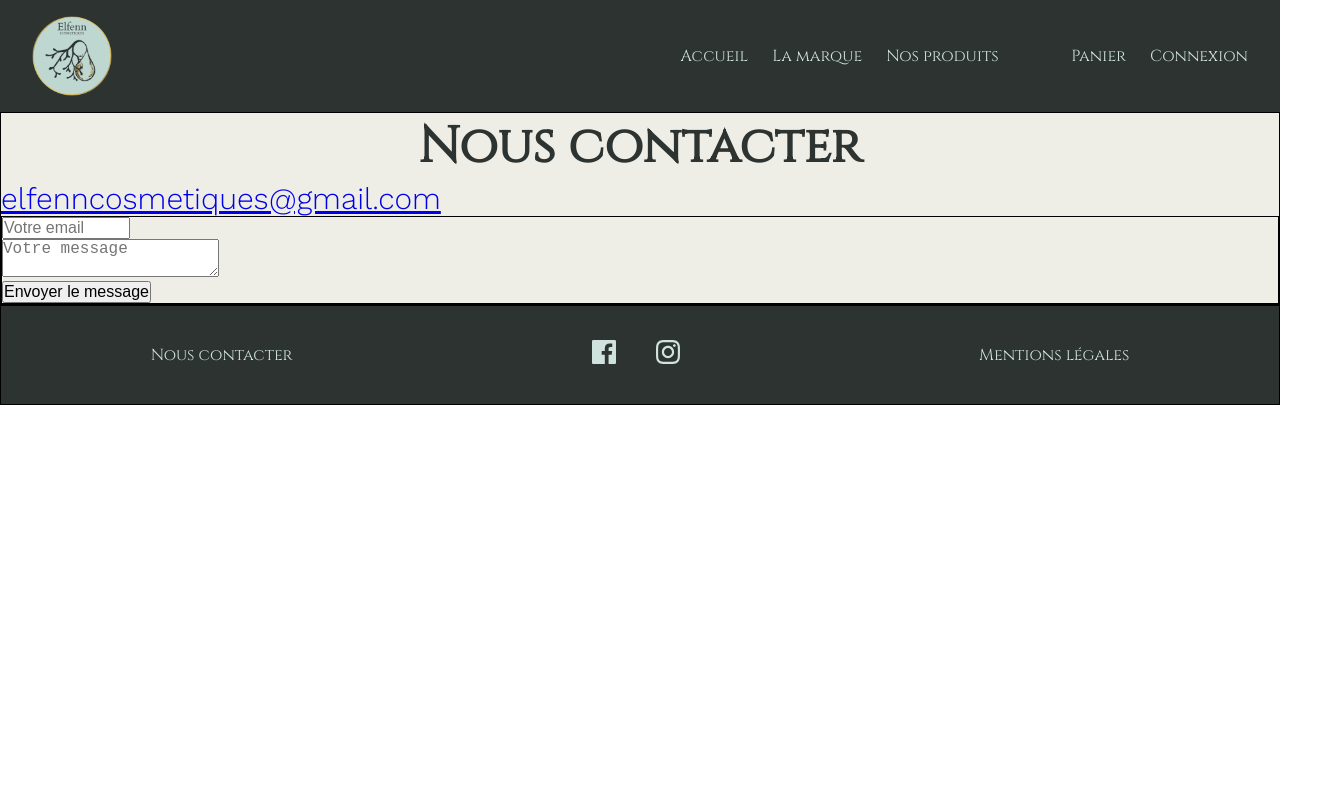
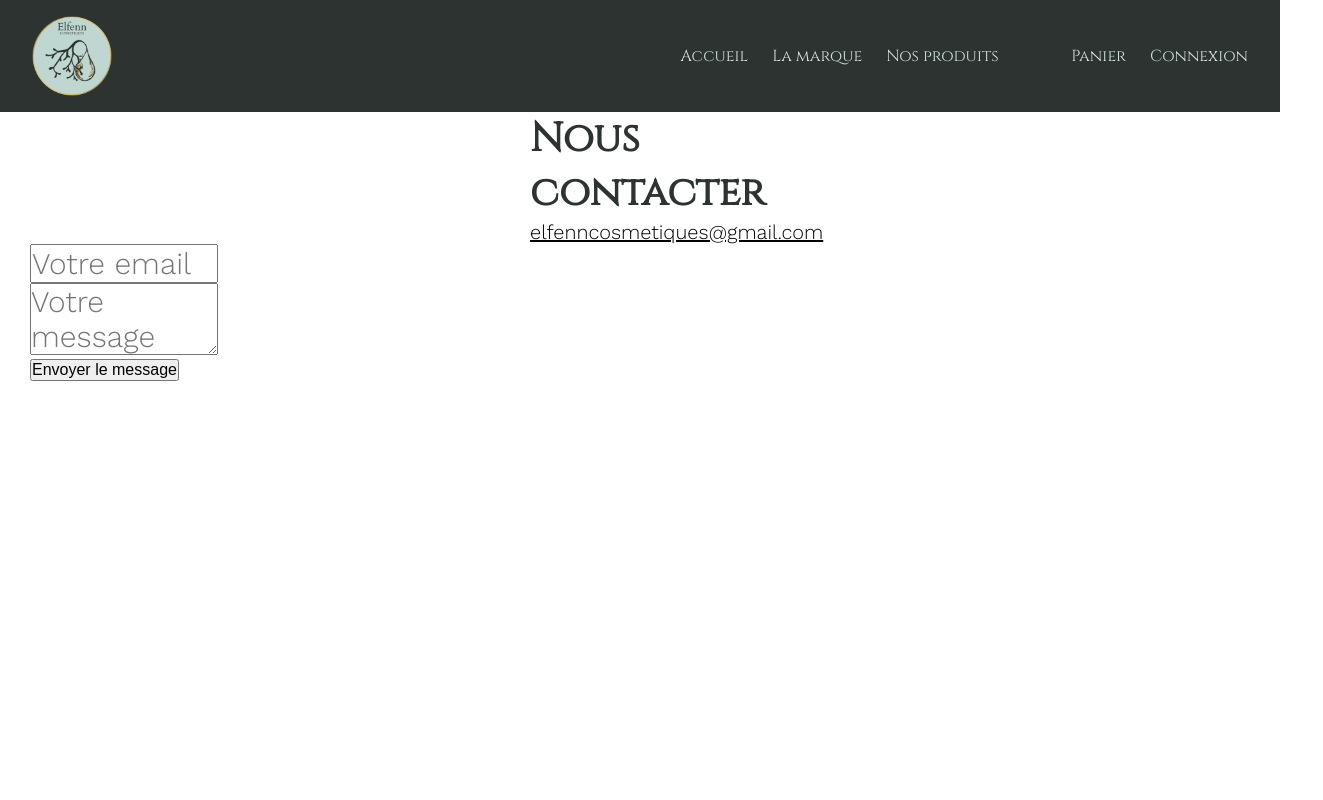
Before and after one commit to WildCodeSchool/remote2q4-21-p3-agathe-front, a React (Create React App) app: page /contact in a window 1280 px wide. Shown: the top 800 px of the page, 1323 px wide, since content can reach past the window. Built offline with nearby package versions, Linux system fonts and the light colour scheme; a web font is replaced by a local one.

Commit message:
css contact

```diff
--- a/src/components/form/ContactForm.css
+++ b/src/components/form/ContactForm.css
@@ -1,7 +1,8 @@
 .ContactForm {
     display: flex;
     flex-direction: column;
-    border: 1px solid #000;
+    height: 75vh;
+    /* border: 1px solid #000; */
 }
 
 .ContactForm div {
@@ -9,9 +10,13 @@
 }
 
 .Form input {
-    width: 20%;
+    width: 30%;
+    font-size: 30px;
+    font-family: var(--font-text);
 }
 
 .ContactForm textarea {
-    /* width: 100%; */
+    width: 30%;
+    font-size: 30px;
+    font-family: var(--font-text);
 }
--- a/src/pages/ContactPage.css
+++ b/src/pages/ContactPage.css
@@ -1,25 +1,20 @@
-.ContactPage {
-    /* display: flex; */
-    /* flex-direction: column;
-    align-items: center; */
-    background-color : var(--main-bg-color);
-}
 .ContactPage .FormContainer {
-    width: 100%;
+    /*width: 100%;
     font-size: 20px;
     text-align: justify;
     font-family: var(--font-text);
-    border: 1px solid #000;
+    border: 1px solid #000;*/
+    margin-left: 30px;
 }
 .ContactPage .FormContainer h1 {
-    font-size: 50px;
-    text-align: center;
+    font-size: 40px;
     font-family: var(--font-home);
     color: #2C3331;
-}
-.FormContainer .contact {
-font-size: 10px;
+    margin: 0 40%;
 }
 .FormContainer .email {
-    font-size: 30px;
+    font-size: 20px;
+    font-family: var(--font-text);
+    margin: 40%;
+    color: black;
 }
```
